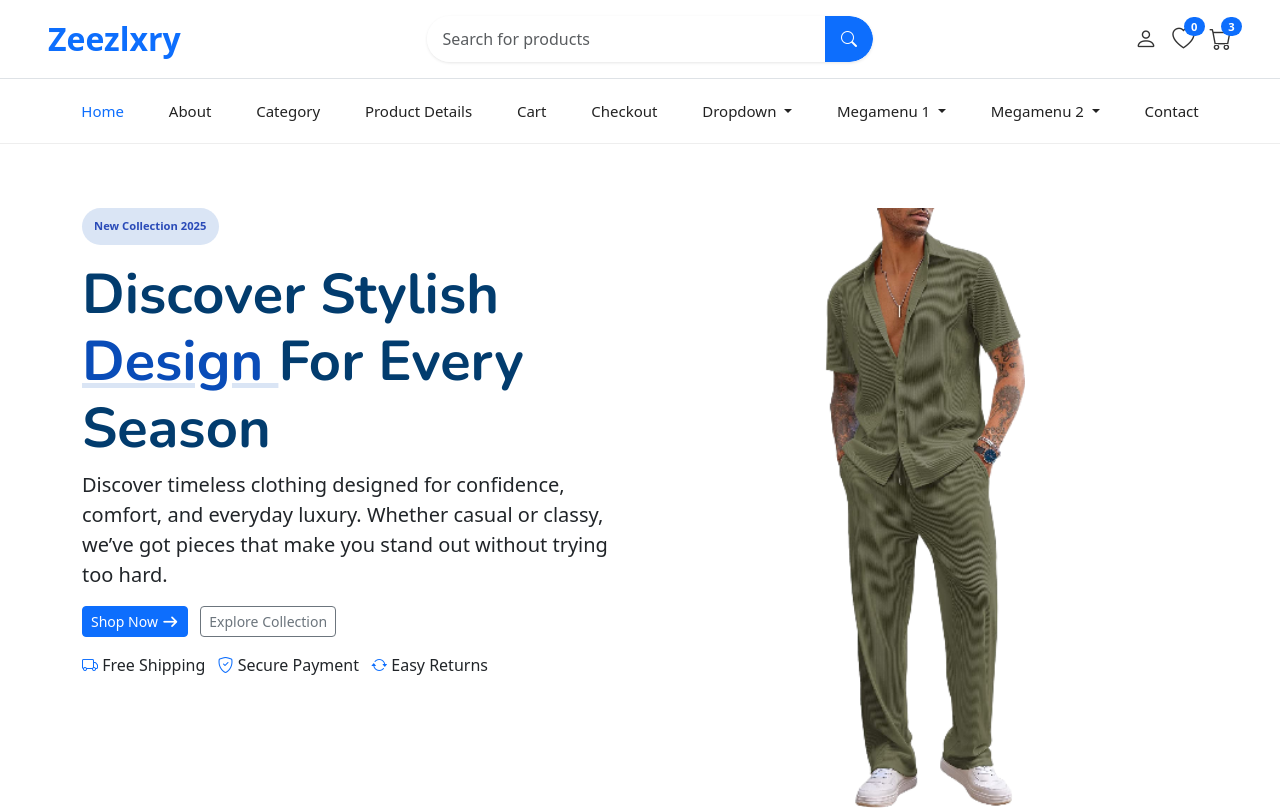
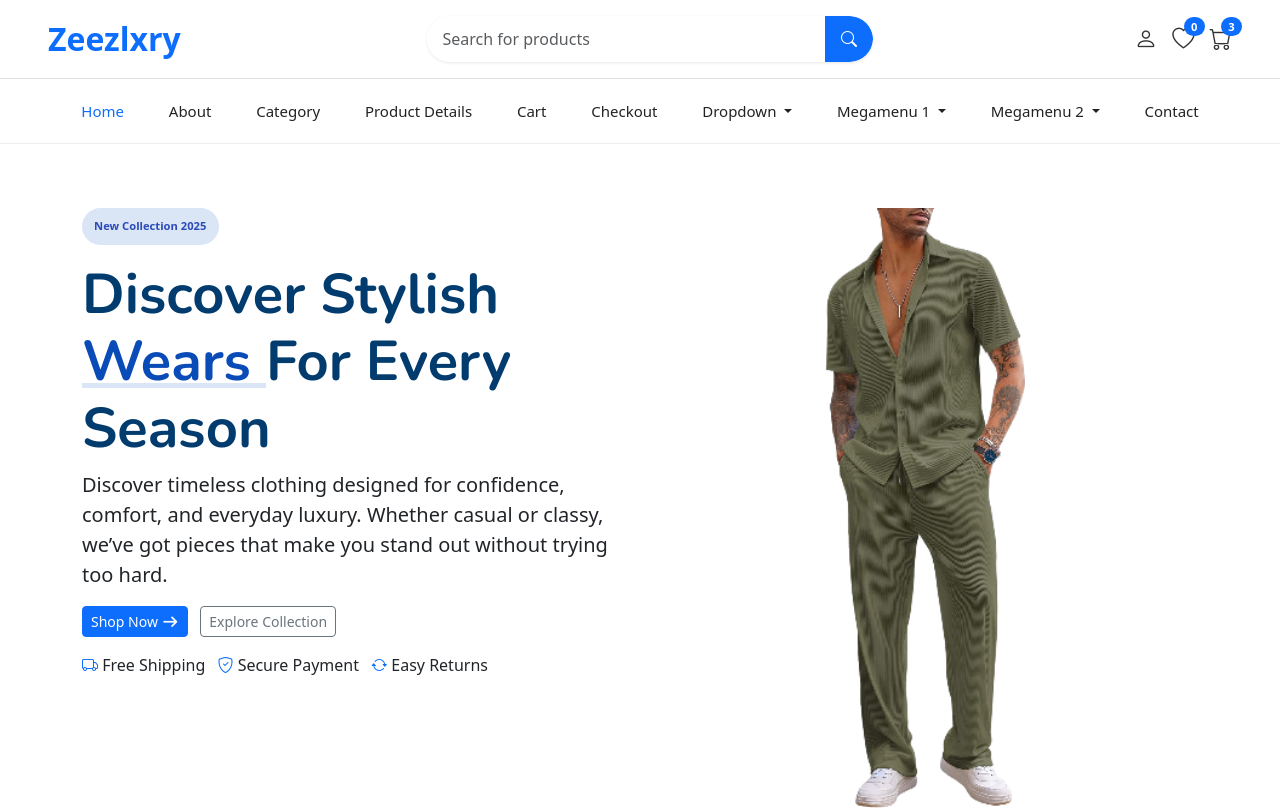
Before and after one commit to Azeez-05/zeezlxry, a plain HTML site: page index.html in a window 1280 px wide. Shown: the top 809 px of the page. Drawn offline with nearby package versions, Linux system fonts and the light colour scheme.

Commit message:
new again

```diff
--- a/index.html
+++ b/index.html
@@ -137,7 +137,7 @@
             <div class="col-md-6">
                 <div class="hero-content">
                     <p class=" w-25 new">New Collection 2025</p>
-                    <h1 class="dis nunito">Discover Stylish <span> Design </span>For Every Season</h1>
+                    <h1 class="dis nunito">Discover Stylish <span> Wears </span>For Every Season</h1>
                     <p class="lead">Discover timeless clothing designed for confidence, comfort, and everyday luxury.
                         Whether casual or classy, we’ve got pieces that make you stand out without trying too hard.</p>
                     <div>
```
